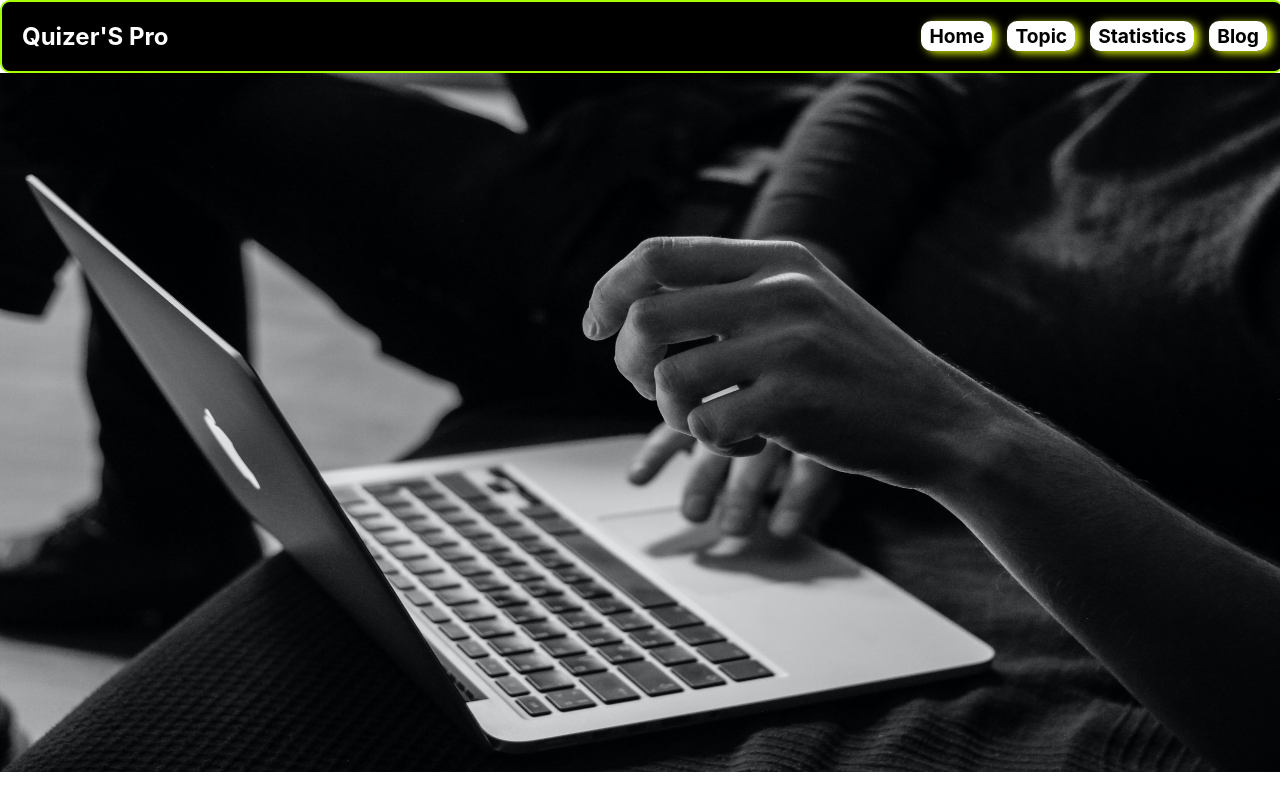
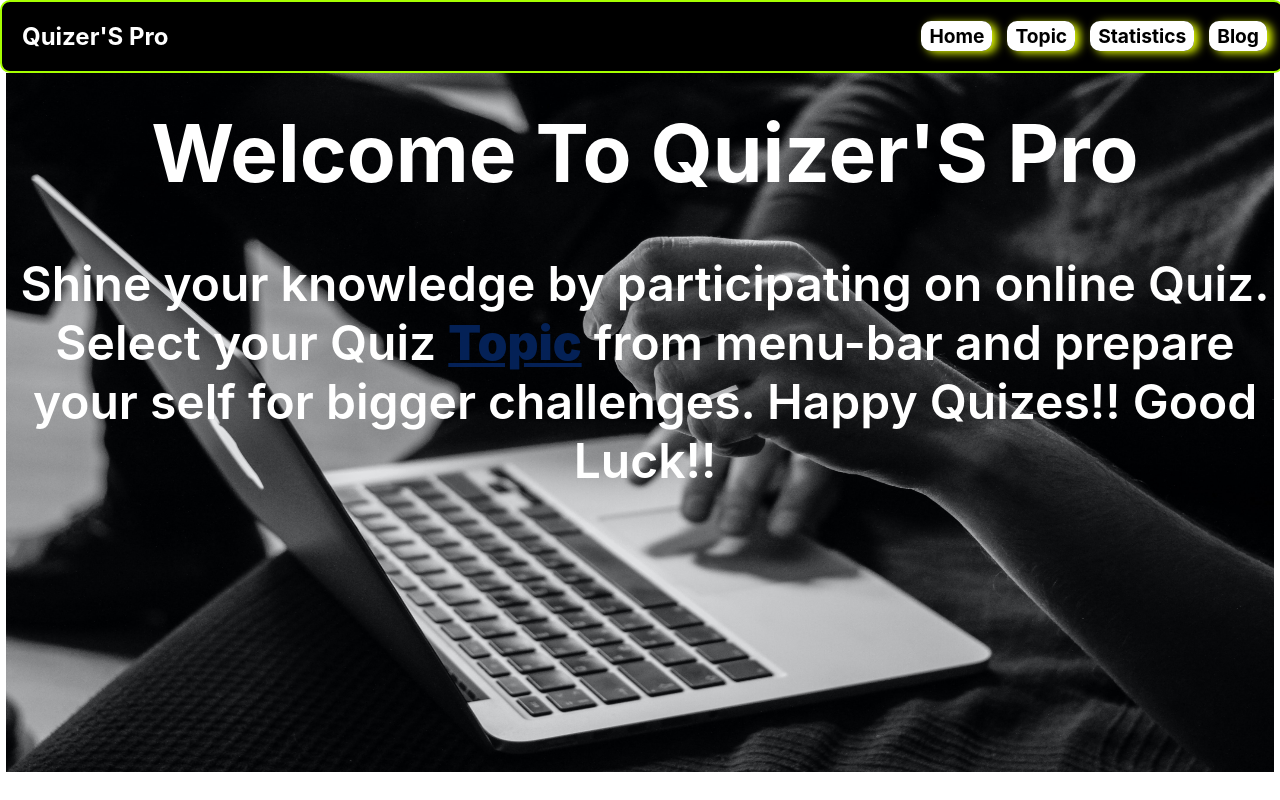
Before and after one commit to Shariyer/Quizer-s-Pro, a React (Create React App) app: page / in a window 1280 px wide. Built offline with nearby package versions, Linux system fonts and the light colour scheme.

Commit message:
home content added

```diff
--- a/src/components/Home/Home.css
+++ b/src/components/Home/Home.css
@@ -1,5 +1,23 @@
 .home-container img{
-    width: 100%;
+    width: 99%;
     height: 699px;
+    position: relative;
+}
+.home-texts{
+    position: absolute;
+    left: 10px;
+    top: 50px;
+    color: white;
+}
+.home-text-header{
+    font-size: 5rem;
+}
+.home-text-details{
+    font-size: 3rem;
+    font-weight: 600;
+}
+.home-text-details a{
 
+  color:rgba(5, 41, 107, 0.801);
+  font-weight: 900;
 }
--- a/src/components/Home/Home.js
+++ b/src/components/Home/Home.js
@@ -1,10 +1,18 @@
 import React from 'react';
+import { Link } from 'react-router-dom';
 import './Home.css'
 
 const Home = () => {
     return (
         <div className='home-container'>
-            <img  src="quiz-cover.jpg" alt="" />
+            <img src="quiz-cover.jpg" alt="" />
+
+            <div className='home-texts'>
+                <h1 className='home-text-header'>Welcome To Quizer'S Pro</h1>
+                <p className='home-text-details'>Shine your knowledge by participating on online Quiz. Select your Quiz <Link to='/topic'>Topic</Link>  from menu-bar and prepare your self for bigger challenges. Happy Quizes!! Good Luck!!</p>
+            </div>
+
+
 
         </div>
     );
```
